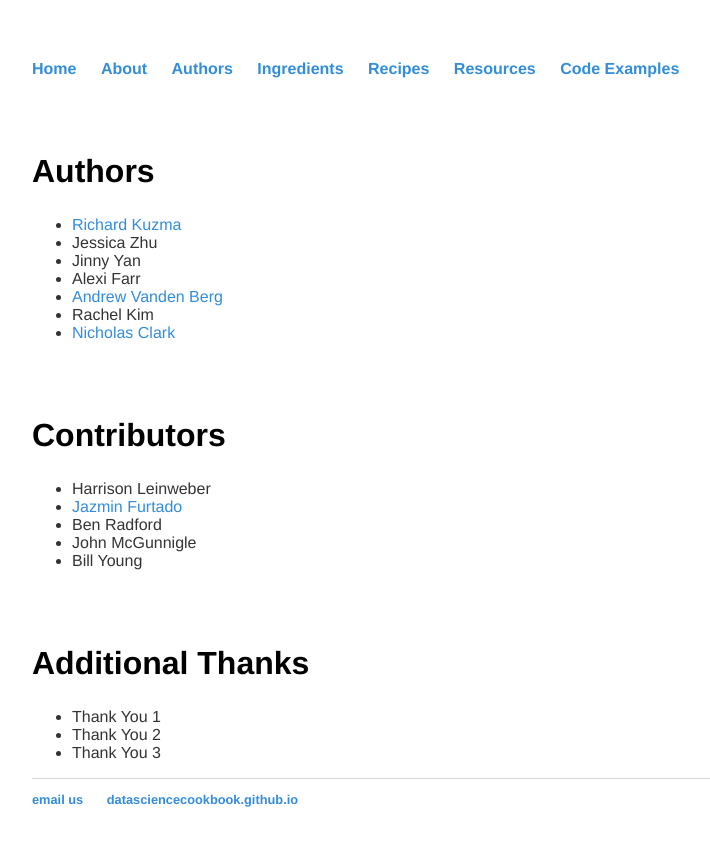
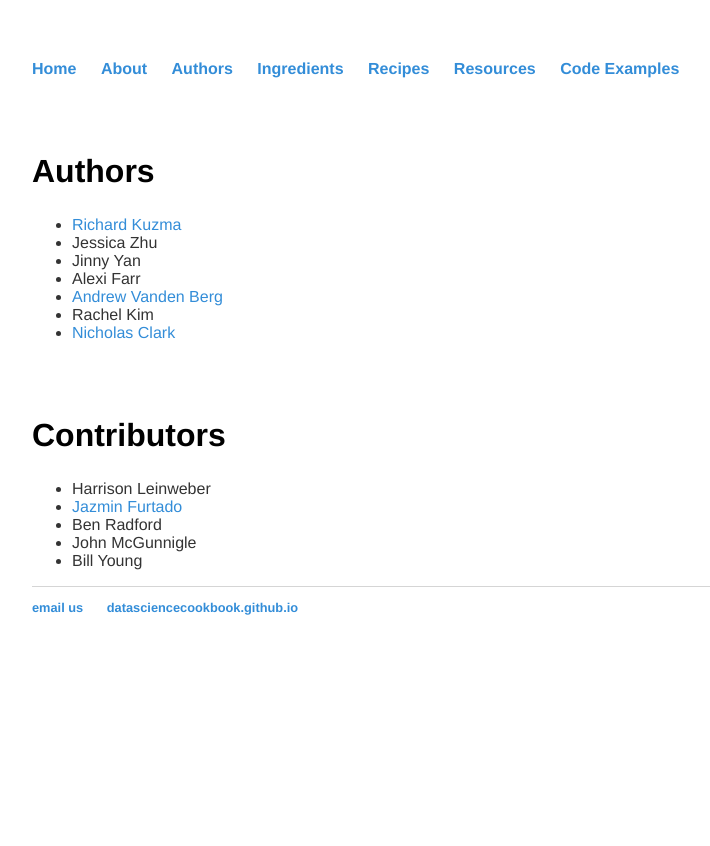
Before and after one commit to datasciencecookbook/datasciencecookbook.github.io, a Jekyll site: the page built from authors/index.md, in a window 1280 px wide. Shown: the top 846 px of the page, without its empty margins (160-870 px from the left). Built offline with Jekyll 4.4.1, drawn with Linux system fonts in a browser that asks for light colours.

Commit message:
Update index.md

```diff
--- a/authors/index.md
+++ b/authors/index.md
@@ -22,10 +22,3 @@ permalink: /authors/
 - Ben Radford
 - John McGunnigle
 - Bill Young
-
-
-<br><br>
-## Additional Thanks
-- Thank You 1
-- Thank You 2
-- Thank You 3
```
